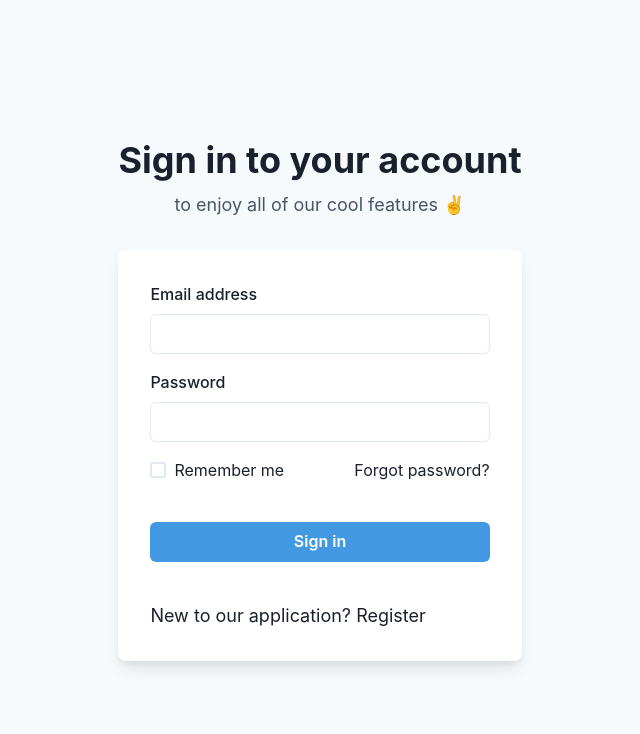
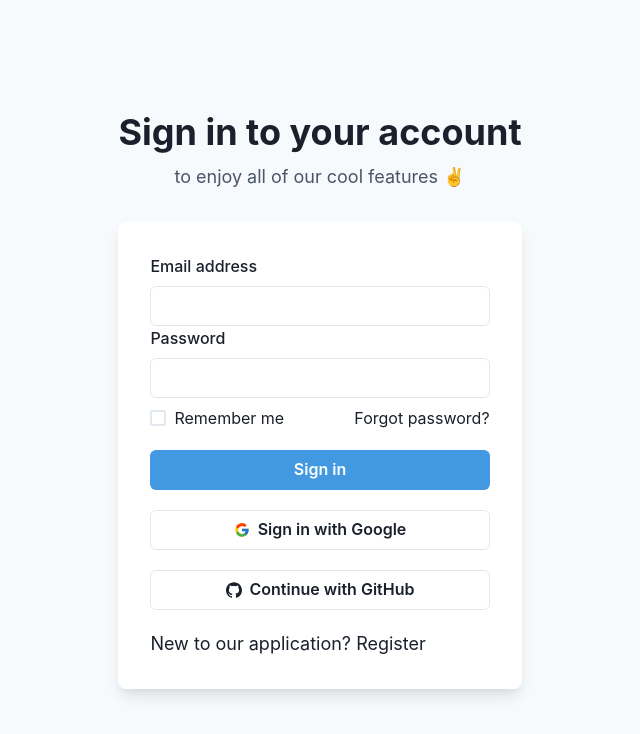
Before and after one commit to ofwebdev/college-frontend, a React (Vite) app: page /login in a window 1280 px wide. Shown: the top 734 px of the page, without its empty margins (320-960 px from the left). Built offline with nearby package versions, Linux system fonts and the light colour scheme; no server answers.

Commit message:
Add social login and forgot functionality

```diff
--- a/package.json
+++ b/package.json
@@ -14,6 +14,7 @@
     "@chakra-ui/react": "^2.8.0",
     "@emotion/react": "^11.11.1",
     "@emotion/styled": "^11.11.0",
+    "boxicons": "^2.1.4",
     "firebase": "^10.1.0",
     "framer-motion": "^10.13.0",
     "localforage": "^1.10.0",
--- a/src/Page/ForgotPassword.jsx
+++ b/src/Page/ForgotPassword.jsx
@@ -1,3 +1,4 @@
+import { useContext, useState } from "react";
 import {
   Button,
   FormControl,
@@ -7,9 +8,34 @@ import {
   Stack,
   Text,
   useColorModeValue,
+  FormLabel,
+  FormErrorMessage,
 } from "@chakra-ui/react";
 
+import { useForm } from "react-hook-form";
+import { AuthContext } from "../provider/AuthProvider";
+
 export default function ForgotPassword() {
+  const [resetSuccess, setResetSuccess] = useState(false);
+  const {
+    register,
+    handleSubmit,
+    reset,
+    watch,
+    formState: { errors },
+  } = useForm();
+
+  const { recoverPassword } = useContext(AuthContext);
+
+  const onSubmit = async (data) => {
+    const { email } = data;
+    try {
+      await recoverPassword(email);
+      setResetSuccess(true);
+    } catch (error) {
+      console.log("Error:", error.message);
+    }
+  };
   return (
     <Flex
       minH={"100vh"}
@@ -27,6 +53,21 @@ export default function ForgotPassword() {
         p={6}
         my={12}
       >
+        {resetSuccess ? ( // Conditionally render the success message
+          <>
+            <Heading lineHeight={1.1} fontSize={{ base: "2xl", md: "3xl" }}>
+              Reset Email Sent!
+            </Heading>
+            <Text
+              fontSize={{ base: "sm", sm: "md" }}
+              color={useColorModeValue("gray.800", "gray.400")}
+            >
+              Please check your email for the password reset link.
+            </Text>
+          </>
+        ) : (
+          // Render the password reset form
+          <>
             <Heading lineHeight={1.1} fontSize={{ base: "2xl", md: "3xl" }}>
               Forgot your password?
             </Heading>
@@ -36,15 +77,21 @@ export default function ForgotPassword() {
             >
               You&apos;ll get an email with a reset link
             </Text>
-        <FormControl id="email">
+            <form onSubmit={handleSubmit(onSubmit)}>
+              <FormControl id="email" isInvalid={!!errors.email} mb={3}>
+                <FormLabel>Email address</FormLabel>
                 <Input
-            placeholder="your-email@example.com"
+                  type="email"
+                  {...register("email", { required: true })}
                   _placeholder={{ color: "gray.500" }}
-            type="email"
                 />
+                {errors.email && (
+                  <FormErrorMessage>Email is required</FormErrorMessage>
+                )}
               </FormControl>
               <Stack spacing={6}>
                 <Button
+                  type="submit"
                   bg={"blue.400"}
                   color={"white"}
                   _hover={{
@@ -54,6 +101,9 @@ export default function ForgotPassword() {
                   Request Reset
                 </Button>
               </Stack>
+            </form>
+          </>
+        )}
       </Stack>
     </Flex>
   );
--- a/src/Page/Login.jsx
+++ b/src/Page/Login.jsx
@@ -1,3 +1,4 @@
+import { useContext, useState } from "react";
 import {
   Flex,
   Box,
@@ -10,11 +11,73 @@ import {
   Heading,
   Text,
   useColorModeValue,
+  FormErrorMessage,
 } from "@chakra-ui/react";
+import { useForm } from "react-hook-form";
+import { AuthContext } from "../provider/AuthProvider";
 
-import { Link } from "react-router-dom";
+import { Link, useLocation, useNavigate } from "react-router-dom";
+import Swal from "sweetalert2";
+import GmailLogin from "../components/Login/GmailLogin";
+import GithubLogin from "../components/Login/GithubLogin";
+import FacebookLogin from "../components/Login/FacebookLogin";
 
 export default function Login() {
+  // Add a state to manage the "Remember me" checkbox
+  const [rememberMe, setRememberMe] = useState(false);
+
+  const { signIn } = useContext(AuthContext);
+
+  const navigate = useNavigate();
+  const location = useLocation();
+  const from = location.state?.from?.pathname || "/";
+
+  const {
+    register,
+    handleSubmit,
+    reset,
+    watch,
+    formState: { errors },
+  } = useForm();
+
+  const onSubmit = (data) => {
+    const { email, password } = data;
+
+    signIn(email, password)
+      .then((result) => {
+        const user = result.user;
+        console.log(user);
+
+        Swal.fire({
+          title: "User Login Successful.",
+          showClass: {
+            popup: "animate__animated animate__fadeInDown",
+          },
+          hideClass: {
+            popup: "animate__animated animate__fadeOutUp",
+          },
+        });
+
+        reset(); // Reset the form after successful submission
+
+        // Navigate to the desired location
+        navigate(from, { replace: true });
+      })
+      .catch((error) => {
+        if (error.code === "auth/wrong-password") {
+          alert("Wrong password");
+        } else {
+          console.log("Firebase Error:", error.message);
+          // Display a generic error message or handle other Firebase errors
+        }
+      });
+  };
+
+  // Handle the "Remember me" checkbox change
+  const handleRememberMeChange = (event) => {
+    setRememberMe(event.target.checked);
+  };
+
   return (
     <Flex
       minH={"100vh"}
@@ -36,26 +99,46 @@ export default function Login() {
           p={8}
         >
           <Stack spacing={4}>
-            <FormControl id="email">
+            <form onSubmit={handleSubmit(onSubmit)}>
+              <FormControl id="email" isInvalid={!!errors.email}>
                 <FormLabel>Email address</FormLabel>
-              <Input type="email" />
+                <Input
+                  type="email"
+                  {...register("email", { required: true })}
+                />
+                {errors.email && (
+                  <FormErrorMessage>Email is required</FormErrorMessage>
+                )}
               </FormControl>
-            <FormControl id="password">
+              <FormControl id="password" isInvalid={!!errors.password}>
                 <FormLabel>Password</FormLabel>
-              <Input type="password" />
+                <Input
+                  type="password"
+                  {...register("password", { required: true })}
+                />
+                {errors.password && (
+                  <FormErrorMessage>First name is required</FormErrorMessage>
+                )}
               </FormControl>
-            <Stack spacing={10}>
+              <Stack spacing={5}>
                 <Stack
                   direction={{ base: "column", sm: "row" }}
                   align={"start"}
                   justify={"space-between"}
+                  mt={2}
                 >
-                <Checkbox>Remember me</Checkbox>
+                  <Checkbox
+                    checked={rememberMe}
+                    onChange={handleRememberMeChange}
+                  >
+                    Remember me
+                  </Checkbox>
                   <Link to={"/forgot"} color={"blue.400"}>
                     Forgot password?
                   </Link>
                 </Stack>
                 <Button
+                  type="submit"
                   bg={"blue.400"}
                   color={"white"}
                   _hover={{
@@ -64,10 +147,17 @@ export default function Login() {
                 >
                   Sign in
                 </Button>
+
+                {/* Social login  */}
+                <GmailLogin />
+                <GithubLogin />
+                {/* <FacebookLogin /> */}
+
                 <Text fontSize={"lg"}>
                   New to our application? <Link to={"/register"}>Register</Link>
                 </Text>
               </Stack>
+            </form>
           </Stack>
         </Box>
       </Stack>
--- /dev/null
+++ b/src/components/Login/FacebookLogin.jsx
@@ -0,0 +1,50 @@
+import { useContext } from "react";
+import { useLocation, useNavigate } from "react-router-dom";
+import { AuthContext } from "../../provider/AuthProvider";
+import { FaFacebook } from "react-icons/fa";
+import { Button, Center, Text } from "@chakra-ui/react";
+
+const FacebookLogin = ({ login }) => {
+  const { signInWithFacebook } = useContext(AuthContext);
+  const navigate = useNavigate();
+  const location = useLocation();
+
+  const from = location.state?.from?.pathname || "/";
+
+  const handleGoogleLog = () => {
+    signInWithFacebook().then((result) => {
+      const loggedInUser = result.user;
+      console.log(loggedInUser);
+      const saveUser = {
+        name: loggedInUser.displayName,
+        email: loggedInUser.email,
+      };
+      fetch("http://localhost:5000/users", {
+        method: "POST",
+        headers: {
+          "content-type": "application/json",
+        },
+        body: JSON.stringify(saveUser),
+      })
+        .then((res) => res.json())
+        .then(() => {
+          navigate(from, { replace: true });
+        });
+    });
+  };
+
+  return (
+    <Button
+      onClick={handleGoogleLog}
+      w={"full"}
+      colorScheme={"facebook"}
+      leftIcon={<FaFacebook />}
+    >
+      <Center>
+        <Text>Continue with Facebook</Text>
+      </Center>
+    </Button>
+  );
+};
+
+export default FacebookLogin;
--- /dev/null
+++ b/src/components/Login/GithubLogin.jsx
@@ -0,0 +1,51 @@
+import { useContext } from "react";
+import { useLocation, useNavigate } from "react-router-dom";
+import { AuthContext } from "../../provider/AuthProvider";
+import { SiGithub } from "react-icons/si";
+import { Button, Center, Text } from "@chakra-ui/react";
+
+const GithubLogin = ({ login }) => {
+  const { signInWithGitHub } = useContext(AuthContext);
+  const navigate = useNavigate();
+  const location = useLocation();
+
+  const from = location.state?.from?.pathname || "/";
+
+  const handleGoogleLog = () => {
+    signInWithGitHub().then((result) => {
+      const loggedInUser = result.user;
+      console.log(loggedInUser);
+      const saveUser = {
+        name: loggedInUser.displayName,
+        email: loggedInUser.email,
+      };
+      fetch("http://localhost:5000/users", {
+        method: "POST",
+        headers: {
+          "content-type": "application/json",
+        },
+        body: JSON.stringify(saveUser),
+      })
+        .then((res) => res.json())
+        .then(() => {
+          navigate(from, { replace: true });
+        });
+    });
+  };
+
+  return (
+    <Button
+      onClick={handleGoogleLog}
+      w={"full"}
+      // colorScheme={"facebook"}
+      variant={"outline"}
+      leftIcon={<SiGithub />}
+    >
+      <Center>
+        <Text>Continue with GitHub</Text>
+      </Center>
+    </Button>
+  );
+};
+
+export default GithubLogin;
--- /dev/null
+++ b/src/components/Login/GmailLogin.jsx
@@ -0,0 +1,50 @@
+import { useContext } from "react";
+import { useLocation, useNavigate } from "react-router-dom";
+import { AuthContext } from "../../provider/AuthProvider";
+import { Button, Center, Text } from "@chakra-ui/react";
+import { FcGoogle } from "react-icons/fc";
+
+const GmailLogin = ({ login }) => {
+  const { signInWithGmail } = useContext(AuthContext);
+  const navigate = useNavigate();
+  const location = useLocation();
+
+  const from = location.state?.from?.pathname || "/";
+
+  const handleGoogleLog = () => {
+    signInWithGmail().then((result) => {
+      const loggedInUser = result.user;
+      console.log(loggedInUser);
+      const saveUser = {
+        name: loggedInUser.displayName,
+        email: loggedInUser.email,
+      };
+      fetch("http://localhost:5000/users", {
+        method: "POST",
+        headers: {
+          "content-type": "application/json",
+        },
+        body: JSON.stringify(saveUser),
+      })
+        .then((res) => res.json())
+        .then(() => {
+          navigate(from, { replace: true });
+        });
+    });
+  };
+
+  return (
+    <Button
+      onClick={handleGoogleLog}
+      w={"full"}
+      variant={"outline"}
+      leftIcon={<FcGoogle />}
+    >
+      <Center>
+        <Text>Sign in with Google</Text>
+      </Center>
+    </Button>
+  );
+};
+
+export default GmailLogin;
```
Also changed, not shown: src/components/Header.jsx (+29 -8 lines), src/provider/AuthProvider.jsx (+18 -3 lines), 1 other file (tests, documents, lock files or other folders). Lines whose indentation alone changed are shown as unchanged.
